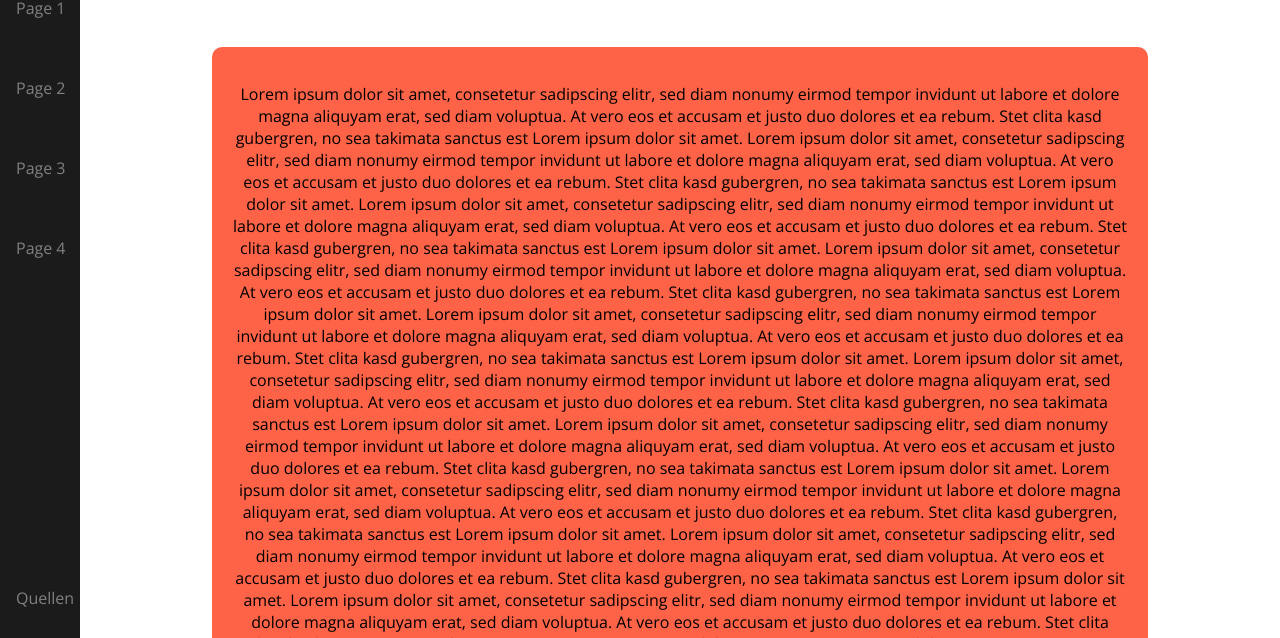
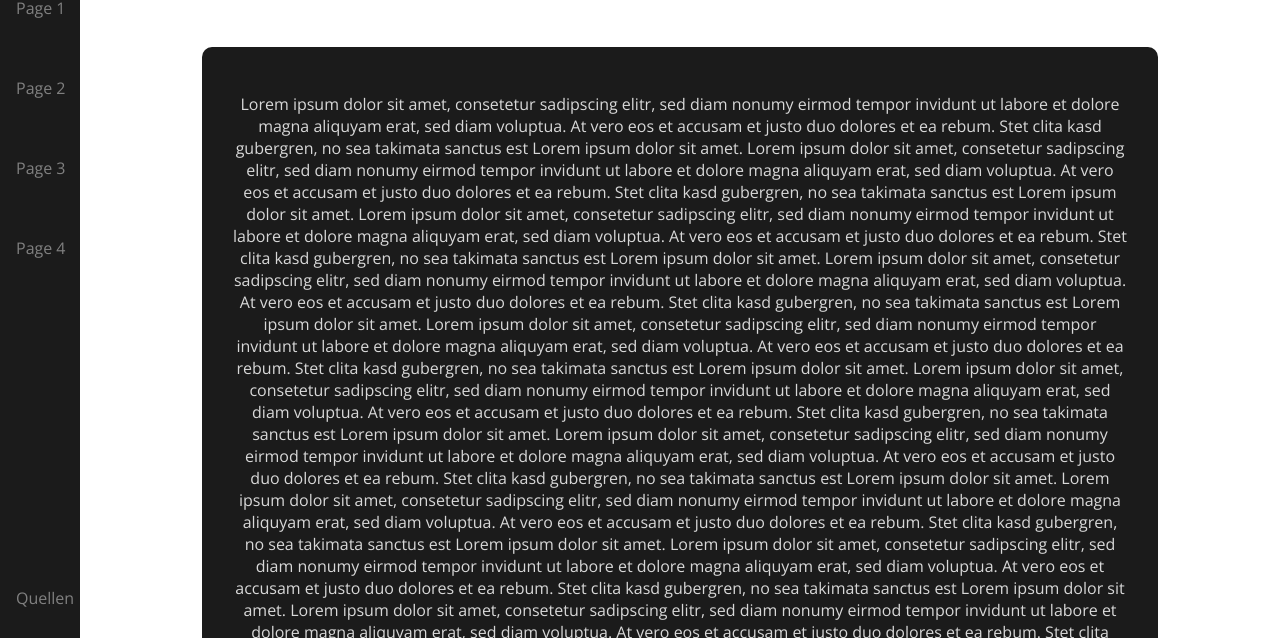
Before and after one commit to Gruppe2/Geschaeftsprozess, a plain HTML site: page index.html in a window 1280 px wide. Shown: the part 162-800 px from the top of the page. Drawn offline with nearby package versions, Linux system fonts and the light colour scheme.

Commit message:
Commit 6

```diff
--- a/style.css
+++ b/style.css
@@ -93,8 +93,9 @@ main {
   display: flex;
   flex-direction: row;
   text-align: center;
-  background-color: Tomato;
-  padding: 20px;
+  background-color: #1b1b1b;
+  color: #d8d8d8;
+  padding: 30px;
   border-radius: 10px;
 }
 
```
